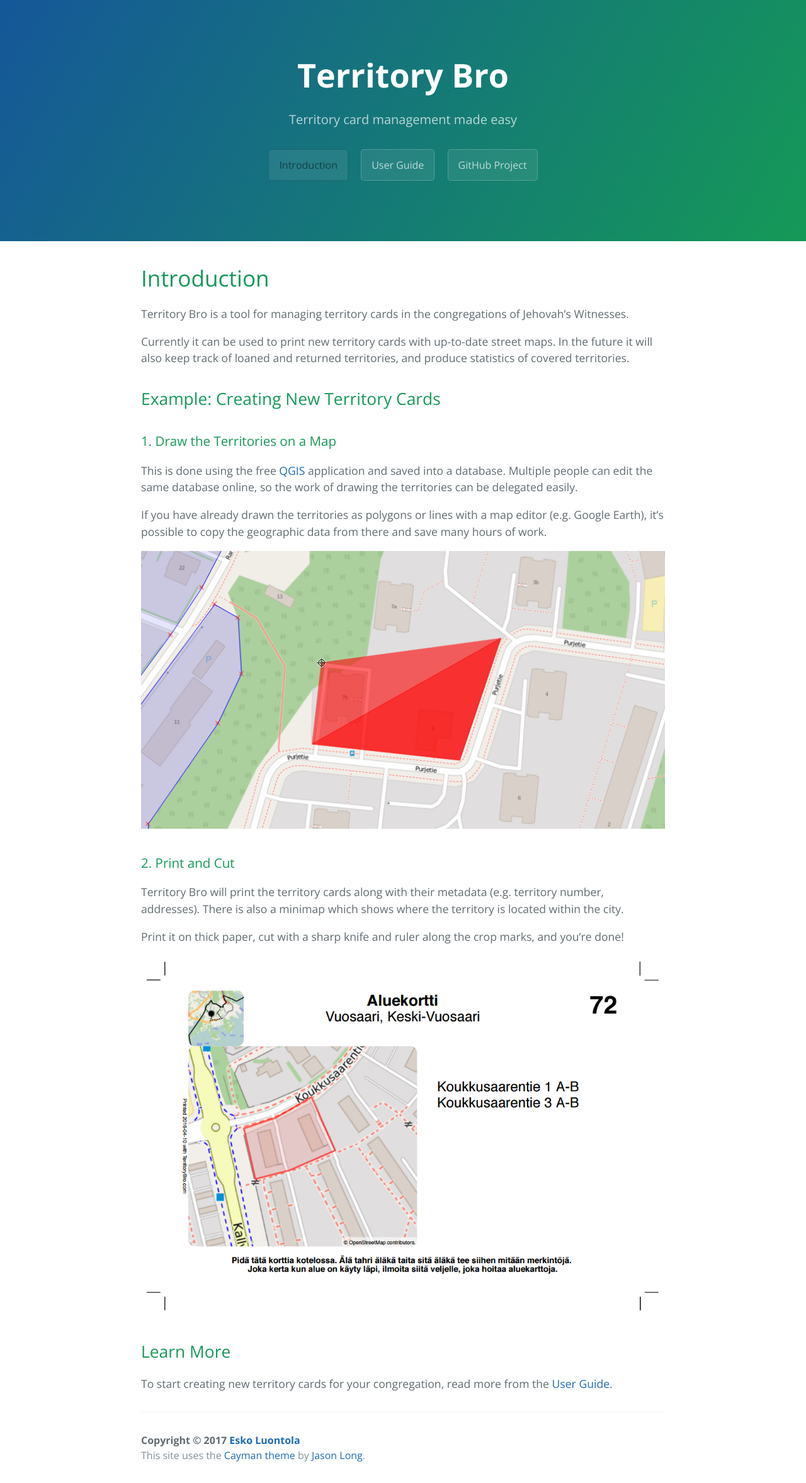
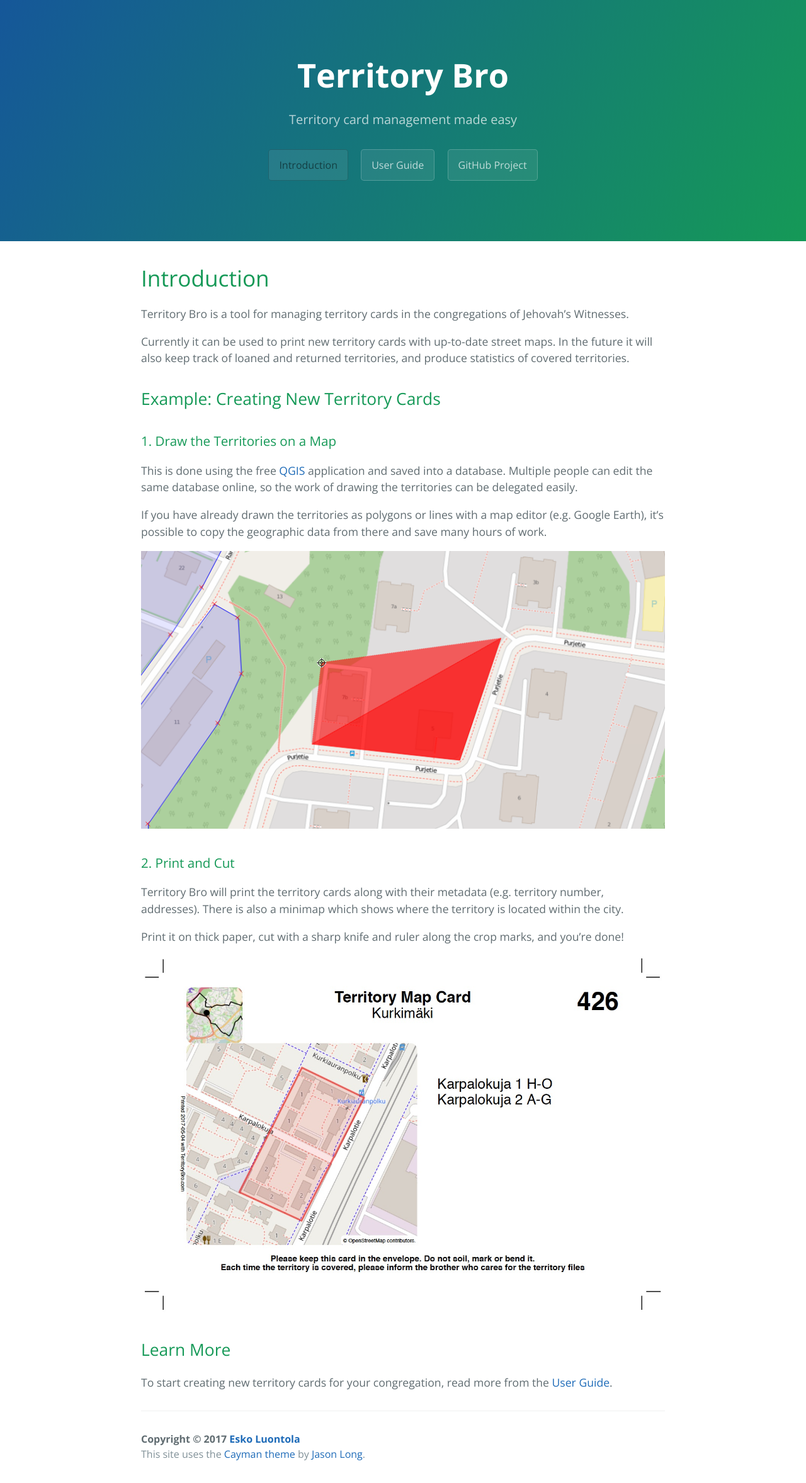
Before and after one commit to luontola/territory-bro, a Jekyll site: the page built from docs/index.md, in a window 1280 px wide. Shown: the whole page at 63% size. Built offline with Jekyll 4.4.1, drawn with Linux system fonts in a browser that asks for light colours; our own code applies the rules of GitHub Pages for plain Markdown files.

Commit message:
Update territory card example

```diff
--- a/docs/index.md
+++ b/docs/index.md
@@ -26,7 +26,7 @@
 
 Print it on thick paper, cut with a sharp knife and ruler along the crop marks, and you're done!
 
-![A sample territory card](/examples/card.png)
+![A sample territory card](/examples/card.jpg)
 
 
 ## Learn More
```
Also changed, not shown: docs/examples/card.jpg (added), docs/examples/card.png (deleted).
